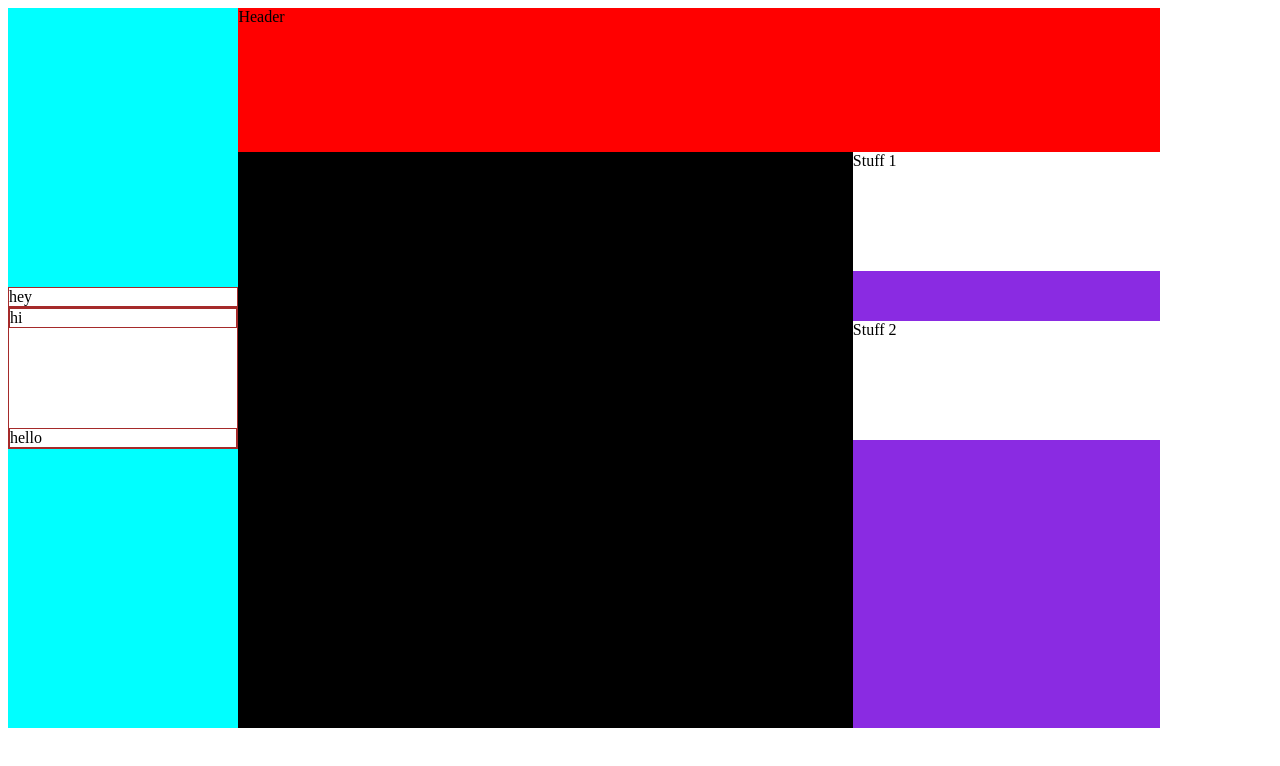
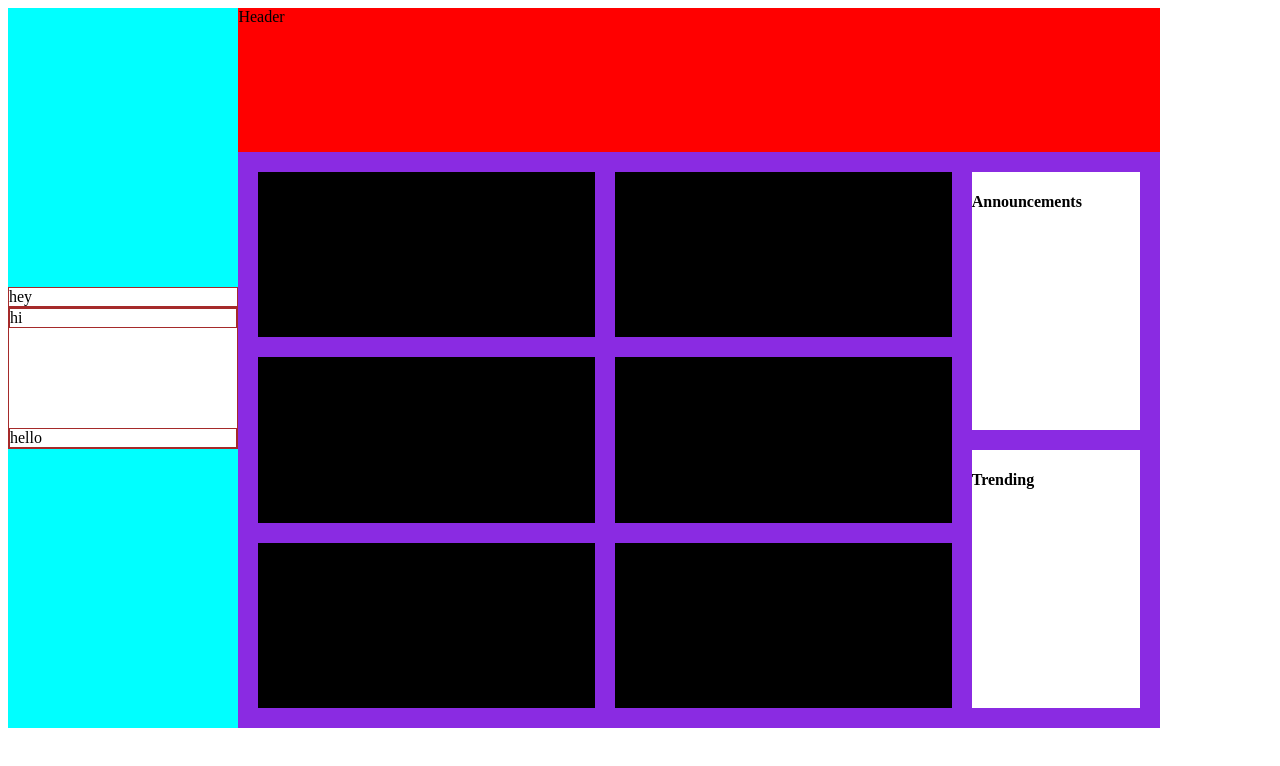
Before and after one commit to JaeGif/Admin-Dashboard, a plain HTML site: page index.html in a window 1280 px wide. Drawn offline with Linux system fonts and the light colour scheme.

Commit message:
announcements and trending affixed preoperly. Added paddings for clarity to cards. Added 2 more cards

```diff
--- a/index.html
+++ b/index.html
@@ -24,9 +24,13 @@
             <div class="card">Card 2</div>
             <div class="card">Card 3</div>
             <div class="card">Card 4</div>
+            <div class="card">Card 5</div>
+            <div class="card">Card 6</div>
             <div id="info-scroll">
-                <div>Stuff 1</div>
-                <div>Stuff 2</div>
+                <div id="Announcements">
+                    <h4>Announcements</h4></div>
+                <div id="Trending">
+                    <h4>Trending</h4></div>
             </div>
         </div>
     </body>
--- a/styles.css
+++ b/styles.css
@@ -23,8 +23,10 @@ body {
     grid-column: 2/3;
     grid-row: 2/3;
     display: grid;
-    grid-template-columns: 1fr 1fr 1fr;
-    grid-template-rows: 1fr 1fr;
+    grid-template-columns: 2fr 2fr 1fr;
+    grid-template-rows: 1fr 1fr 1fr;
+    gap: 20px;
+    padding: 20px;
 }
 .nav-container div {
     background-color: white;
@@ -41,11 +43,11 @@ body {
 }
 #info-scroll {
     grid-column: 3/4;
-    grid-row: 1/2;
+    grid-row: 1/4;
     display: grid;
     grid-template-columns: 1fr;
     grid-template-rows: 1fr 1fr;
-    gap: 50px;
+    gap: 20px;
 }
 #info-scroll div {
     background-color: white;
```
